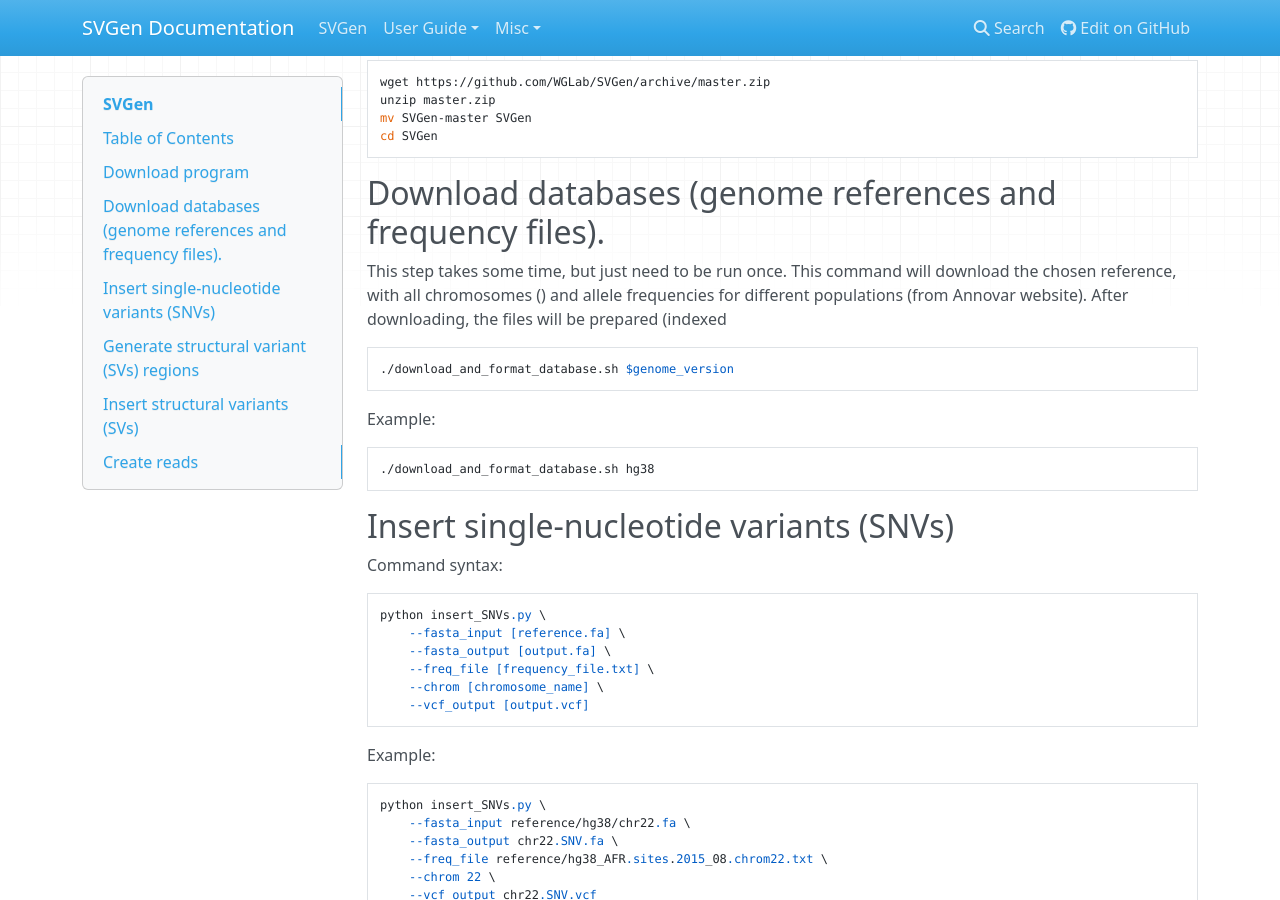
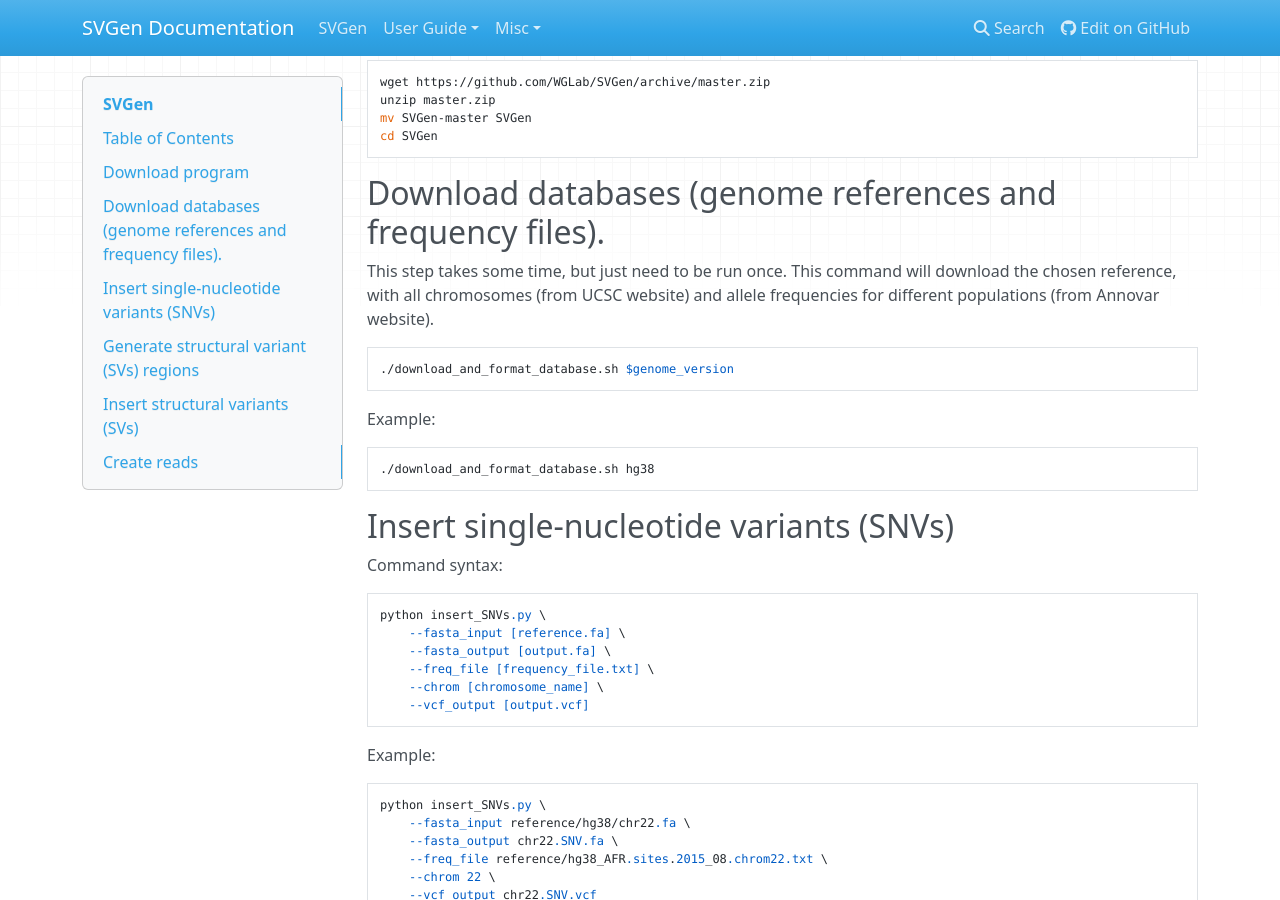
Before and after one commit to WGLab/SVGen, an MkDocs documentation site: the page built from docs/TUTORIAL.md, in a window 1280 px wide and 900 px high, scrolled down 477 px. Built offline with MkDocs 1.6.1, drawn with Linux system fonts in a browser that asks for light colours; nearby versions of some CDN libraries; old or Windows-style settings are respelled for this version of MkDocs.

```diff
--- a/docs/TUTORIAL.md
+++ b/docs/TUTORIAL.md
@@ -28,7 +28,9 @@
 
 ## Download databases (genome references and frequency files).
 
-This step takes some time, but just need to be run once. This command will download the chosen reference, with all chromosomes () and allele frequencies for different populations (from Annovar website). After downloading, the files will be prepared (indexed
+This step takes some time, but just need to be run once. This command will download the chosen reference, with all chromosomes (from UCSC website) and allele frequencies for different populations (from Annovar website).
+
+<!-- After downloading, the files will be prepared (indexed...) -->
 
 
 
```
